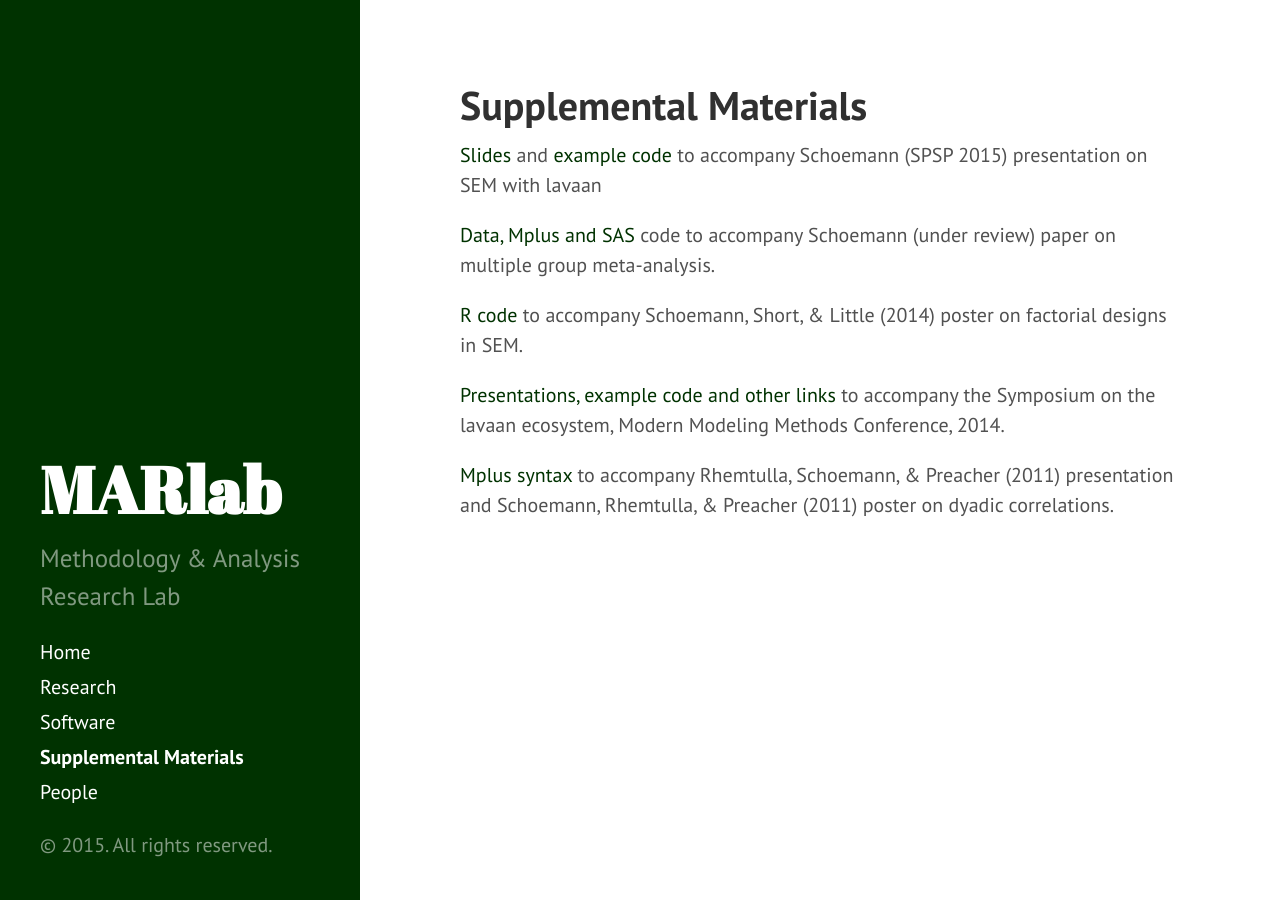
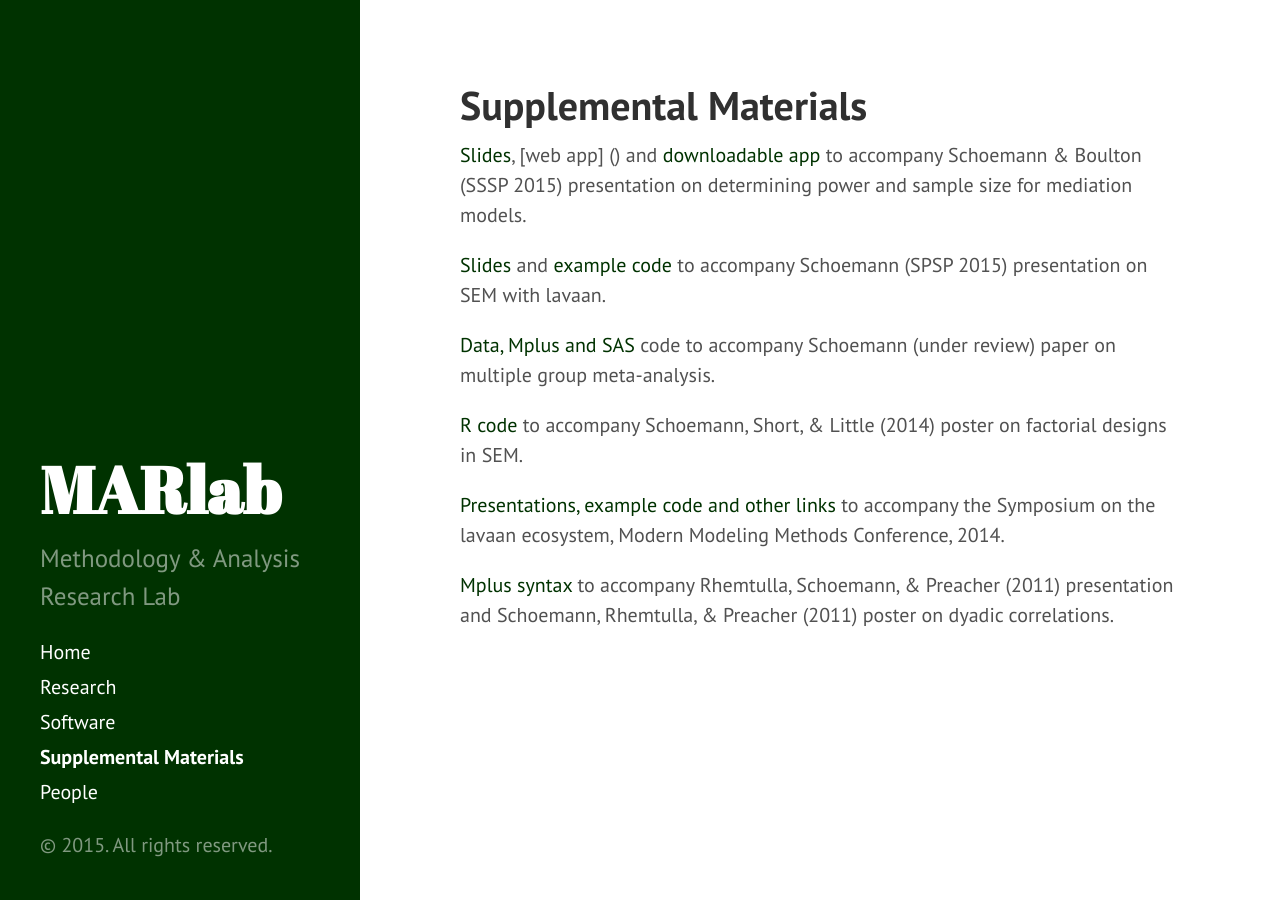
Before and after one commit to schoam4/schoam4.github.io, a Jekyll site: the page built from Supplemental_Materials.md, in a window 1280 px wide. Built offline with Jekyll 4.4.1, drawn with Linux system fonts in a browser that asks for light colours; Markdown is read by kramdown in place of the engine named in the settings.

Commit message:
supp materials page
Needs more changes and new version of talk

```diff
--- a/Supplemental_Materials.md
+++ b/Supplemental_Materials.md
@@ -3,7 +3,9 @@ layout: page
 title: Supplemental Materials
 ---
 
-[Slides](https://github.com/schoam4/Talks/blob/master/SPSP_lavaan/SPSP_lavaan.pdf?raw=true) and [example code](https://github.com/schoam4/Talks/blob/master/SPSP_lavaan/SPSP_lavaan.R) to accompany Schoemann (SPSP 2015) presentation on SEM with lavaan
+[Slides](https://github.com/schoam4/Talks/blob/master/SPSP_lavaan/SPSP_lavaan.pdf?raw=true), [web app] () and [downloadable app](https://github.com/schoam4/Talks/blob/master/SPSP_lavaan/SPSP_lavaan.R) to accompany Schoemann & Boulton (SSSP 2015) presentation on determining power and sample size for mediation models.
+
+[Slides](https://github.com/schoam4/Talks/blob/master/SPSP_lavaan/SPSP_lavaan.pdf?raw=true) and [example code](https://github.com/schoam4/Talks/blob/master/SPSP_lavaan/SPSP_lavaan.R) to accompany Schoemann (SPSP 2015) presentation on SEM with lavaan.
 
 [Data, Mplus and SAS](https://sites.google.com/site/alexandermschoemann/Multiple_Group_MA.zip?attredirects=0&d=1) code to accompany Schoemann (under review) paper on multiple group meta-analysis.
 
```
